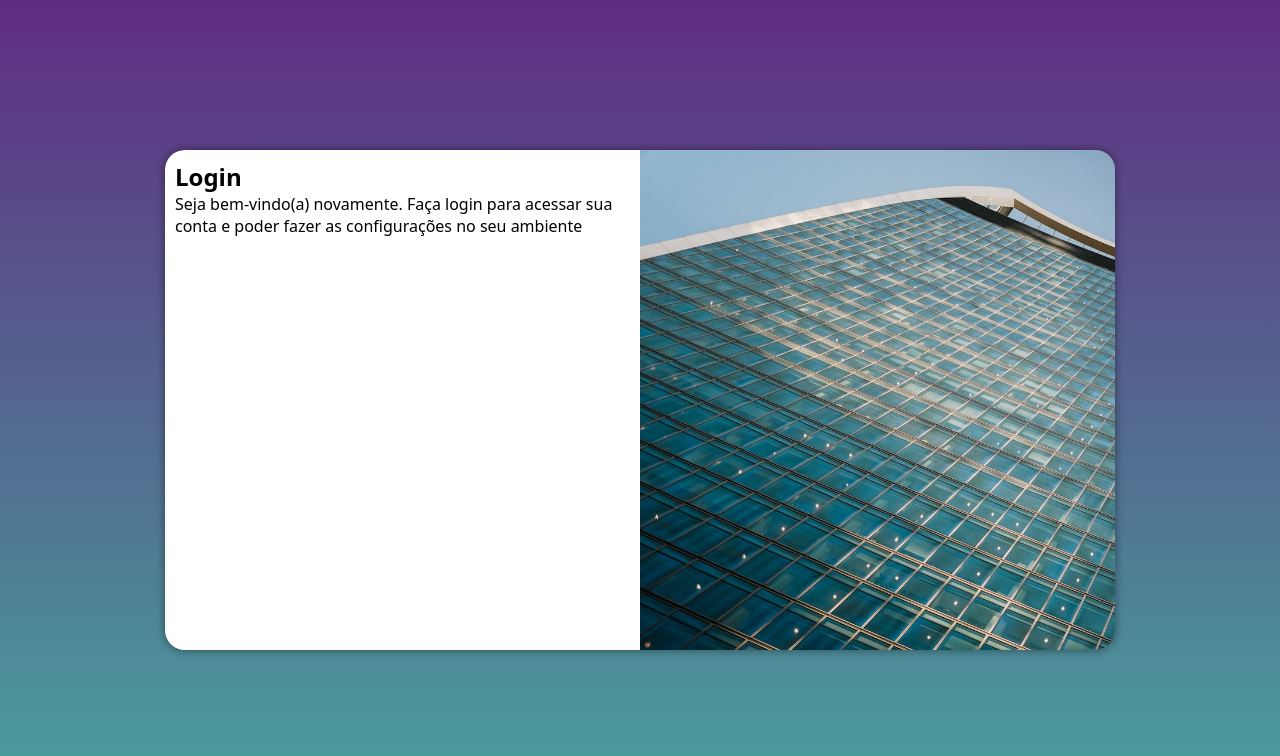
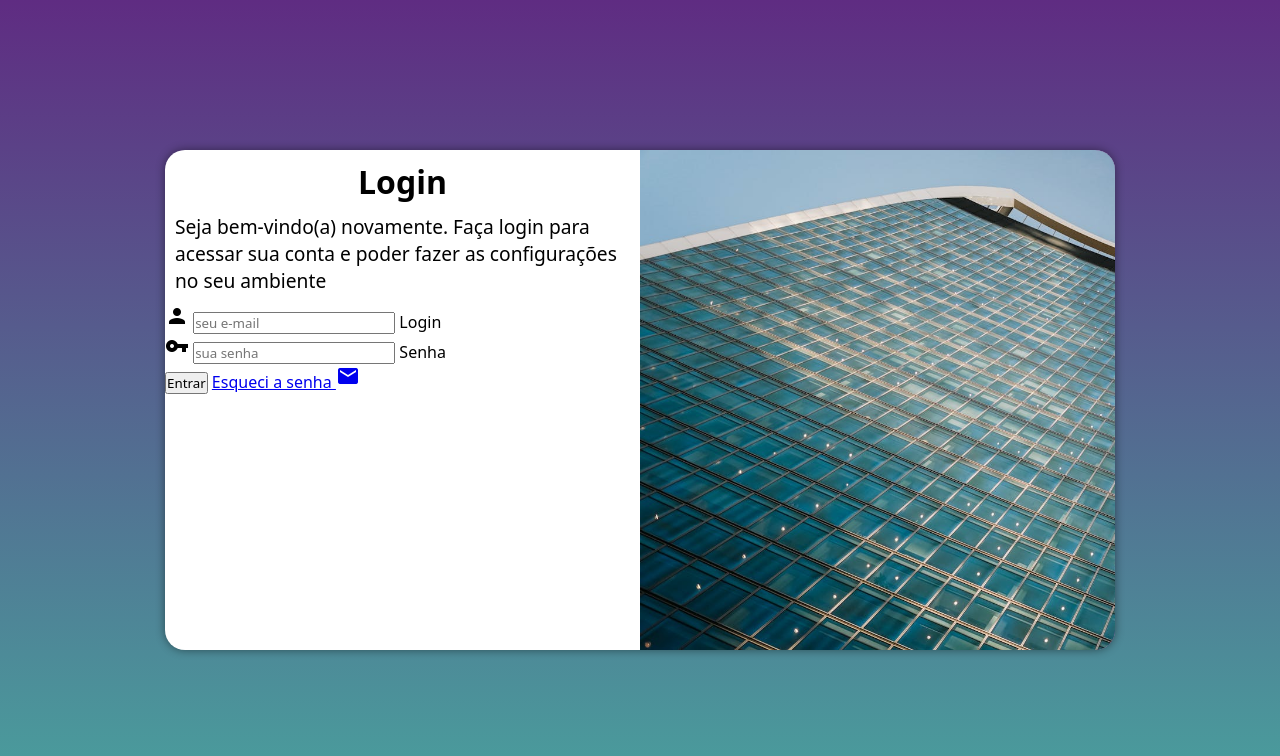
Before and after one commit to ThuanC/projeto-login, a plain HTML site: page index.html in a window 1280 px wide. Drawn offline with Linux system fonts and the light colour scheme.

Commit message:
adicionei o formulario

```diff
--- a/estilos/midia-query.css
+++ b/estilos/midia-query.css
@@ -19,7 +19,7 @@ body{
 
 }
 
-@media screen and (min-width:992px) {
+@media screen and (min-width: 992px) {
 
     body{
         background-image:linear-gradient(to top, #49a09d, #5f2c82) ;
@@ -34,15 +34,17 @@ body{
         width: 50%;
         height: 100%;
     }
-    section#login > div#formulario{
+    section#login > div#formulario {
 
         float: left;
         width: 50%;
     }
 
-
-
-
-
+    div#formulario > h1 {
+        font-size: 2em;
+    }
+    div#formulario > p {
+        font-size: 1.2em;
+    }
 
 }
--- a/estilos/style.css
+++ b/estilos/style.css
@@ -50,3 +50,13 @@ section#login > div#formulario {
 display: block;
 padding: 10px;
 }
+
+div#formulario > h1 {
+     text-align: center;
+     margin-bottom: 10px;
+
+}
+
+div#formulario > p {
+    font-size: 0.8em;
+}
--- a/index.html
+++ b/index.html
@@ -4,6 +4,7 @@
     <meta charset="UTF-8">
     <meta name="viewport" content="width=device-width, initial-scale=1.0">
     <title>Tela de Login</title>
+    <link href="https://fonts.googleapis.com/icon?family=Material+Icons" rel="stylesheet"/>
     <link rel="stylesheet" href="estilos/style.css">
     <link rel="stylesheet" href="estilos/midia-query.css">
 </head>
@@ -20,7 +21,18 @@
             </div>
             <div>
                 <form action="login.php">
-
+                    <div class="campo">
+                        <i class="material-icons">person</i>
+                        <input type="email" name="login" id="ilogin" placeholder="seu e-mail" autocomplete="email" required maxlength="30">
+                        <label for="ilogin"> Login</label>
+                    </div>
+                    <div class="campo">
+                        <i class="material-icons">vpn_key</i>
+                        <input type="password" name="senha" id="isenha" placeholder="sua senha" autocomplete="current-password" required minlength="8" maxlength="20">
+                         <label for="isenha">Senha</label>
+                    </div>
+                    <input type="submit" value="Entrar">
+                    <a href="esqueci.html"> Esqueci a senha <i class="material-icons">mail</i></a>
                 </form>
             </div>
         </section>
```
